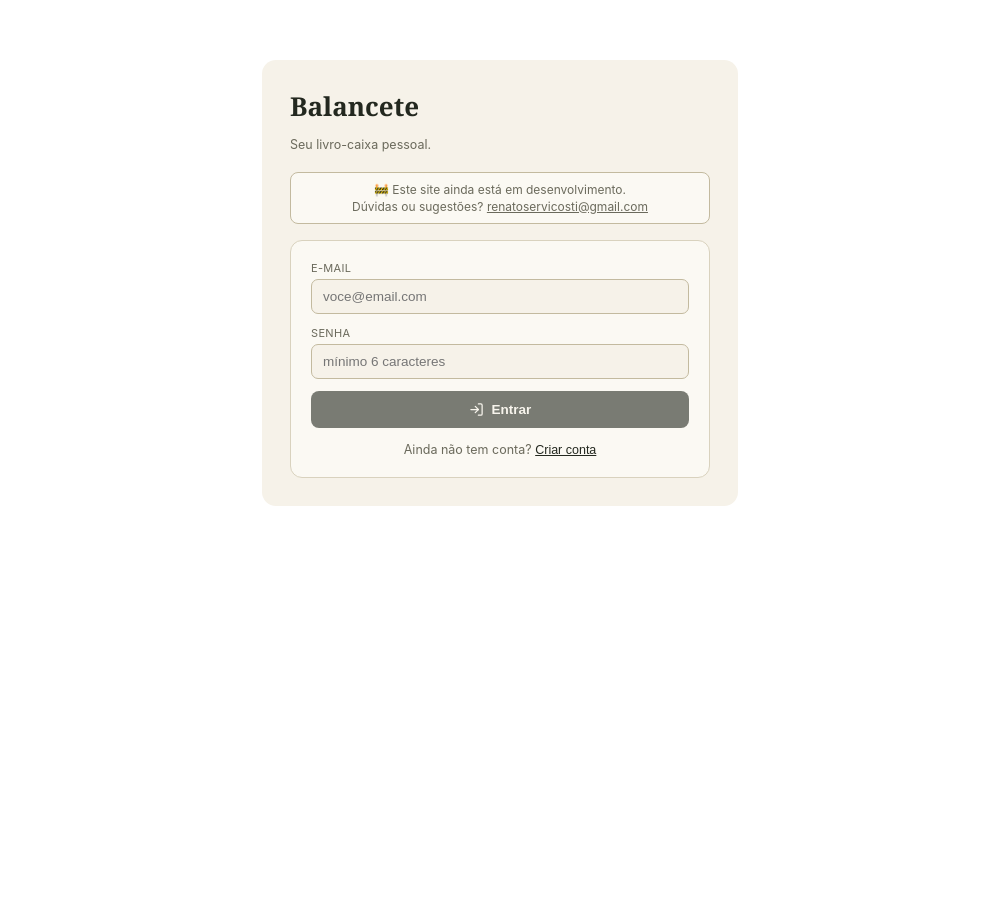
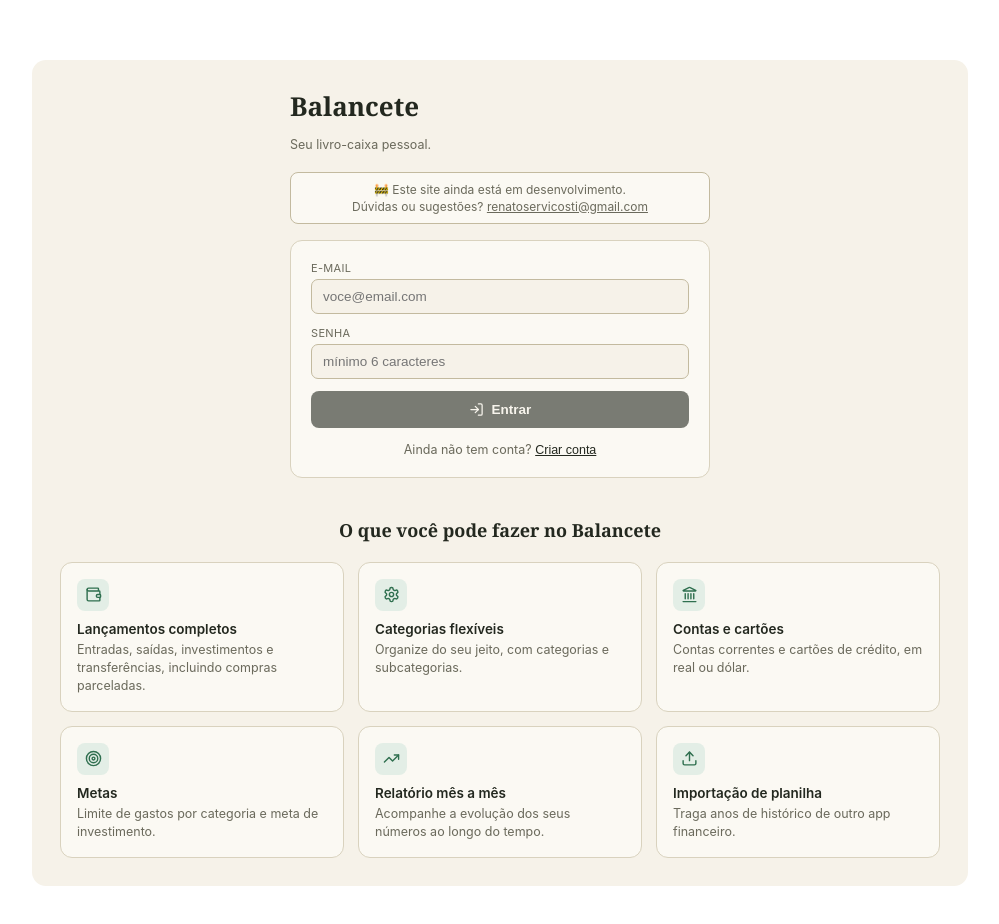
Before and after one commit to renatobaptista/balancete, a React (Vite) app: page / in a window 1280 px wide. Shown: the top 924 px of the page, without its empty margins (140-1139 px from the left). Before the commit the page ends 800 px from the top, so only its background shows below. Built offline with nearby package versions, Linux system fonts and the light colour scheme; no server answers.

Commit message:
feat: add feature showcase below the login card
Co-Authored-By: Claude Sonnet 5 <noreply@anthropic.com>

```diff
--- a/src/Auth.jsx
+++ b/src/Auth.jsx
@@ -1,6 +1,18 @@
 import { useState } from "react";
-import { LogIn, UserPlus, XCircle, CheckCircle2, Loader2 } from "lucide-react";
+import {
+  LogIn, UserPlus, XCircle, CheckCircle2, Loader2,
+  Wallet, Settings, Landmark, Target, TrendingUp, Upload,
+} from "lucide-react";
 import { supabase } from "./lib/supabaseClient";
+
+const FEATURES = [
+  { icon: Wallet, title: "Lançamentos completos", copy: "Entradas, saídas, investimentos e transferências, incluindo compras parceladas." },
+  { icon: Settings, title: "Categorias flexíveis", copy: "Organize do seu jeito, com categorias e subcategorias." },
+  { icon: Landmark, title: "Contas e cartões", copy: "Contas correntes e cartões de crédito, em real ou dólar." },
+  { icon: Target, title: "Metas", copy: "Limite de gastos por categoria e meta de investimento." },
+  { icon: TrendingUp, title: "Relatório mês a mês", copy: "Acompanhe a evolução dos seus números ao longo do tempo." },
+  { icon: Upload, title: "Importação de planilha", copy: "Traga anos de histórico de outro app financeiro." },
+];
 
 export default function Auth() {
   const [mode, setMode] = useState("login");
@@ -41,9 +53,10 @@ export default function Auth() {
           --rule: #D9D2BE; --rule-strong: #C3BA9F; --income: #2F6F4F; --income-soft: #E3EEE6;
           --expense: #A6432C; --expense-soft: #F3E3DC;
           font-family: 'Inter', sans-serif; color: var(--ink); background: var(--paper);
-          padding: 28px; border-radius: 14px; max-width: 420px; margin: 60px auto;
+          padding: 28px; border-radius: 14px; max-width: 880px; margin: 60px auto;
         }
         .bc-auth-root * { box-sizing: border-box; }
+        .bc-auth-top { max-width: 420px; margin: 0 auto; }
         .bc-auth-title { font-family: Georgia, serif; font-weight: 700; font-size: 26px; margin: 0 0 4px; }
         .bc-auth-subtitle { font-size: 12.5px; color: var(--ink-soft); margin-bottom: 20px; }
         .bc-auth-card { background: var(--paper-card); border: 1px solid var(--rule); border-radius: 12px; padding: 20px; }
@@ -77,7 +90,24 @@ export default function Auth() {
         .bc-auth-dev-banner div { margin-top: 2px; }
         .bc-auth-spin { animation: bc-auth-spin-kf 0.8s linear infinite; }
         @keyframes bc-auth-spin-kf { from { transform: rotate(0deg); } to { transform: rotate(360deg); } }
+        .bc-auth-features { margin-top: 40px; }
+        .bc-auth-features-title {
+          font-family: Georgia, serif; font-size: 18px; font-weight: 700; text-align: center; margin: 0 0 20px;
+        }
+        .bc-auth-feature-grid {
+          display: grid; grid-template-columns: repeat(auto-fit, minmax(220px, 1fr)); gap: 14px;
+        }
+        .bc-auth-feature-tile {
+          background: var(--paper-card); border: 1px solid var(--rule); border-radius: 12px; padding: 16px;
+        }
+        .bc-auth-feature-icon {
+          width: 32px; height: 32px; border-radius: 8px; background: var(--income-soft); color: var(--income);
+          display: flex; align-items: center; justify-content: center; margin-bottom: 10px;
+        }
+        .bc-auth-feature-title { font-size: 13.5px; font-weight: 600; margin: 0 0 4px; }
+        .bc-auth-feature-copy { font-size: 12.5px; color: var(--ink-soft); margin: 0; line-height: 1.45; }
       `}</style>
+      <div className="bc-auth-top">
         <p className="bc-auth-title">Balancete</p>
         <p className="bc-auth-subtitle">Seu livro-caixa pessoal.</p>
         <div className="bc-auth-dev-banner">
@@ -109,5 +139,19 @@ export default function Auth() {
           </div>
         </div>
       </div>
+
+      <div className="bc-auth-features">
+        <p className="bc-auth-features-title">O que você pode fazer no Balancete</p>
+        <div className="bc-auth-feature-grid">
+          {FEATURES.map(({ icon: Icon, title, copy }) => (
+            <div className="bc-auth-feature-tile" key={title}>
+              <div className="bc-auth-feature-icon"><Icon size={17} /></div>
+              <p className="bc-auth-feature-title">{title}</p>
+              <p className="bc-auth-feature-copy">{copy}</p>
+            </div>
+          ))}
+        </div>
+      </div>
+    </div>
   );
 }
```
Lines whose indentation alone changed are shown as unchanged.
